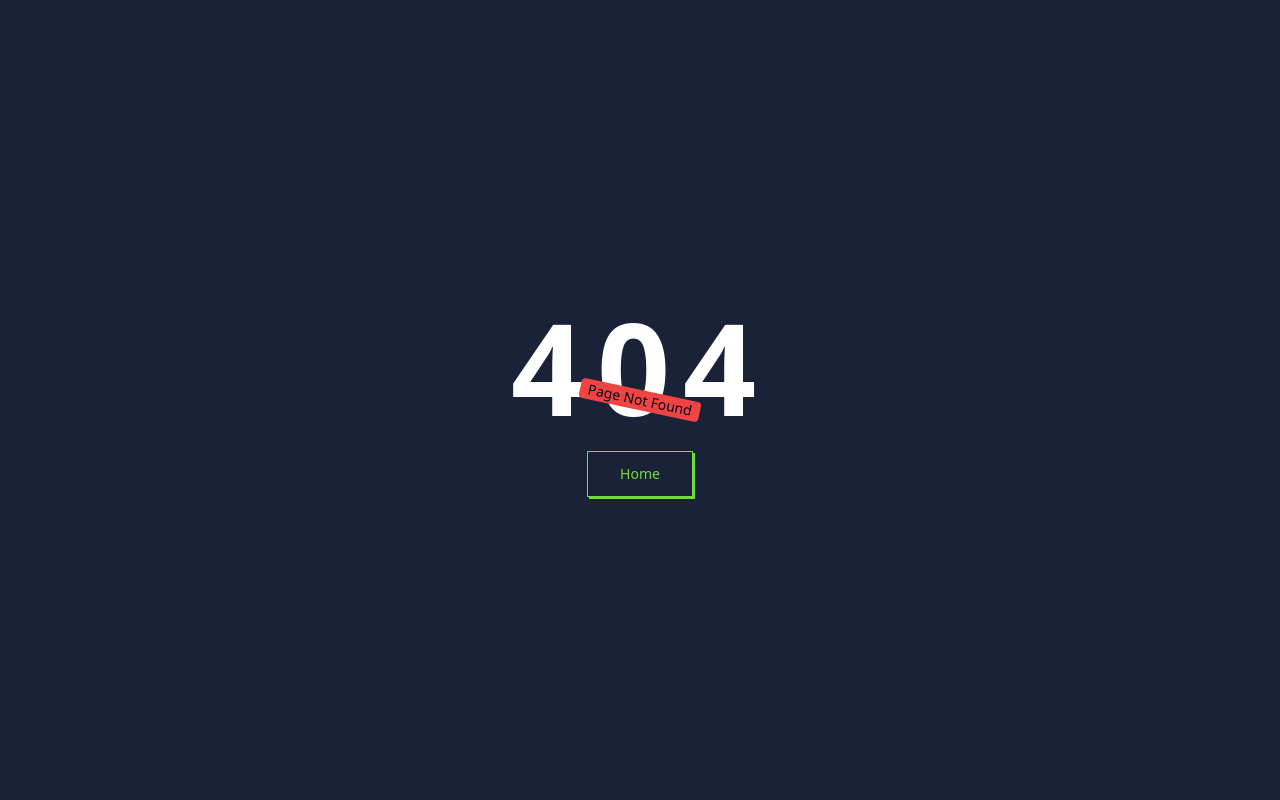
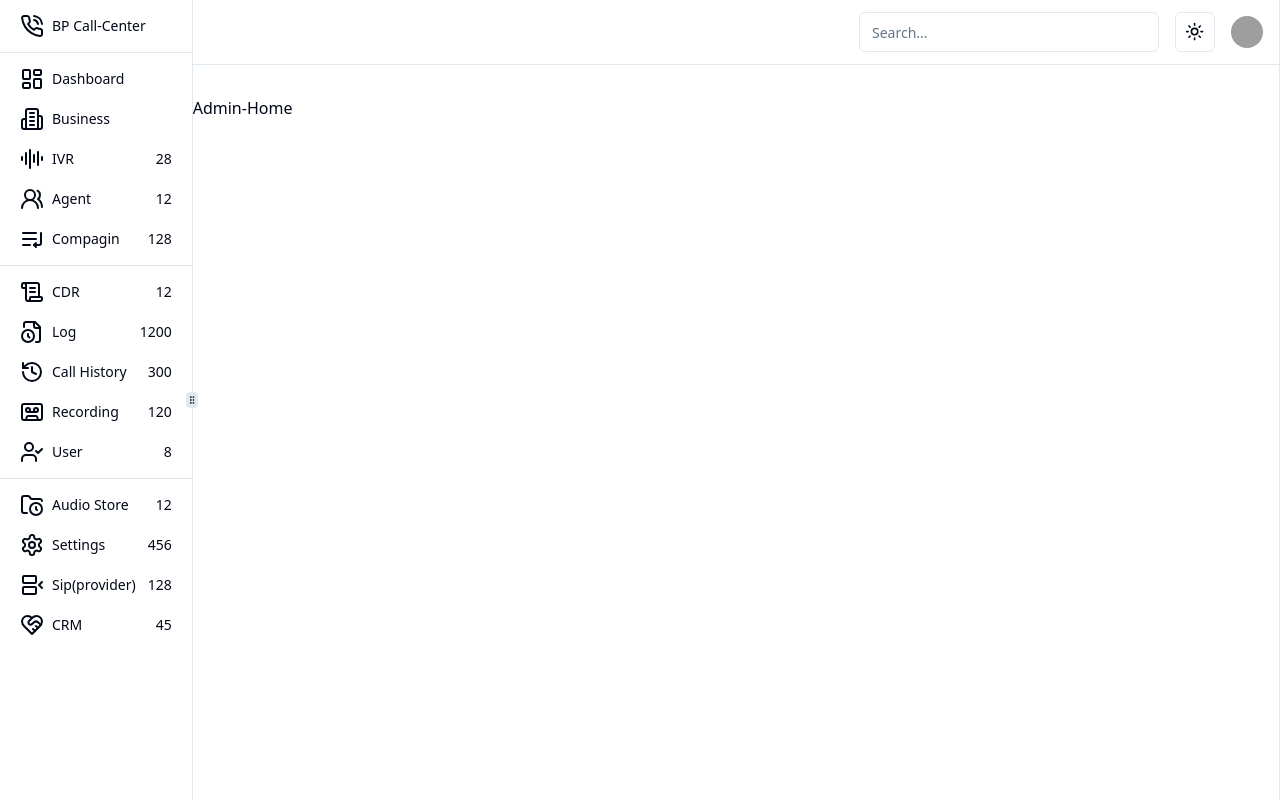
Before and after one commit to RizeKishimaro/callcenter-fe, a React (Vite) app: page /dashboard/manage in a window 1280 px wide. Before the commit this address had no page. Built offline with nearby package versions, Linux system fonts and the light colour scheme; grey boxes are pictures that could not be loaded.

Commit message:
fix: overflow and  route

```diff
--- a/src/App.tsx
+++ b/src/App.tsx
@@ -16,11 +16,8 @@ function App() {
       <Routes>
         <Route path='/' element={<Home />} />
         <Route path='/dashboard' element={<DashboardLayout userRole={userRole} />} >
-          <Route path='admin' element={<ProtectedRoute role={userRole} allowedRoles={['admin']} />} >
+          <Route path='manage' element={<ProtectedRoute role={userRole} allowedRoles={['admin']} />} >
             <Route index element={<AdminHome />} />
-          </Route>
-          <Route path='supervisor' element={<ProtectedRoute role={userRole} allowedRoles={['admin', 'supervisor']} />} >
-            <Route index element={<SupervisorHome />} />
           </Route>
           <Route path='agent' element={<ProtectedRoute role={userRole} allowedRoles={['admin', 'supervisor', 'agent']} />} >
             <Route index element={<AgentHome />} />
--- a/src/components/Navbar.tsx
+++ b/src/components/Navbar.tsx
@@ -7,7 +7,7 @@ type Props = {}
 const Navbar = (props: Props) => {
     return (
         <>
-            <div className="hidden flex-col md:flex">
+            <div className="hidden flex-col md:flex md:mb-3">
                 <div className="border-b">
                     <div className="flex h-16 items-center px-4">
                         {/* <TeamSwitcher />
--- a/src/components/Sidebar.tsx
+++ b/src/components/Sidebar.tsx
@@ -21,7 +21,7 @@ import {
 import { Separator } from './ui/separator';
 import { Nav } from './Nav';
 
-const Sidebar = ({ userRole, isCollapsed }: { userRole: string, isCollapsed: boolean, }) => {
+const  Sidebar = ({ userRole, isCollapsed }: { userRole: string, isCollapsed: boolean, }) => {
 
     return (
         <div className='h-screen'>
--- a/src/layouts/DashboardLayout.tsx
+++ b/src/layouts/DashboardLayout.tsx
@@ -46,14 +46,14 @@ const DashboardLayout: React.FC<DashboardLayoutProps> = ({ userRole }) => {
 
   if (location.pathname === '/dashboard') {
     switch (userRole) {
-      case 'admin':
-        return <Navigate to="/dashboard/admin" replace />;
-      case 'supervisor':
-        return <Navigate to="/dashboard/supervisor" replace />;
+      // case 'admin':
+      //   return <Navigate to="/dashboard/admin" replace />;
+      // case 'supervisor':
+      //   return <Navigate to="/dashboard/supervisor" replace />;
       case 'agent':
         return <Navigate to="/dashboard/agent" replace />;
       default:
-        return <Navigate to="/error" replace />;
+        return <Navigate to="/dashboard/manage" replace />;
     }
   }
 
@@ -67,7 +67,7 @@ const DashboardLayout: React.FC<DashboardLayoutProps> = ({ userRole }) => {
           }
           document.cookie = `react-resizable-panels:layout:mail=${JSON.stringify(sizes)}`;
         }}
-        className="h-screen items-stretch"
+        className="items-stretch"
       >
         <ResizablePanel
           defaultSize={panelSize}
@@ -78,13 +78,19 @@ const DashboardLayout: React.FC<DashboardLayoutProps> = ({ userRole }) => {
           onResize={handleResize}
           className={cn(isCollapsed && 'max-w-[50px] transition-all duration-300 ease-in-out')}
         >
-          <Sidebar userRole={userRole} isCollapsed={isCollapsed} />
+          <div className="overflow-auto w-auto h-auto">
+            <Sidebar userRole={userRole} isCollapsed={isCollapsed} />
+          </div>
         </ResizablePanel>
         <ResizableHandle withHandle />
         <ResizablePanel>
           <ResizablePanelGroup direction='vertical'>
-            <ResizablePanel defaultSize={10}><Navbar /></ResizablePanel>
-            <ResizablePanel><Outlet /></ResizablePanel>
+            <ResizablePanel defaultSize={12}><Navbar /></ResizablePanel>
+            <ResizablePanel>
+              <div className="overflow-auto w-auto h-full">
+                <Outlet />
+              </div>
+            </ResizablePanel>
           </ResizablePanelGroup>
         </ResizablePanel>
         <ResizableHandle />
```
